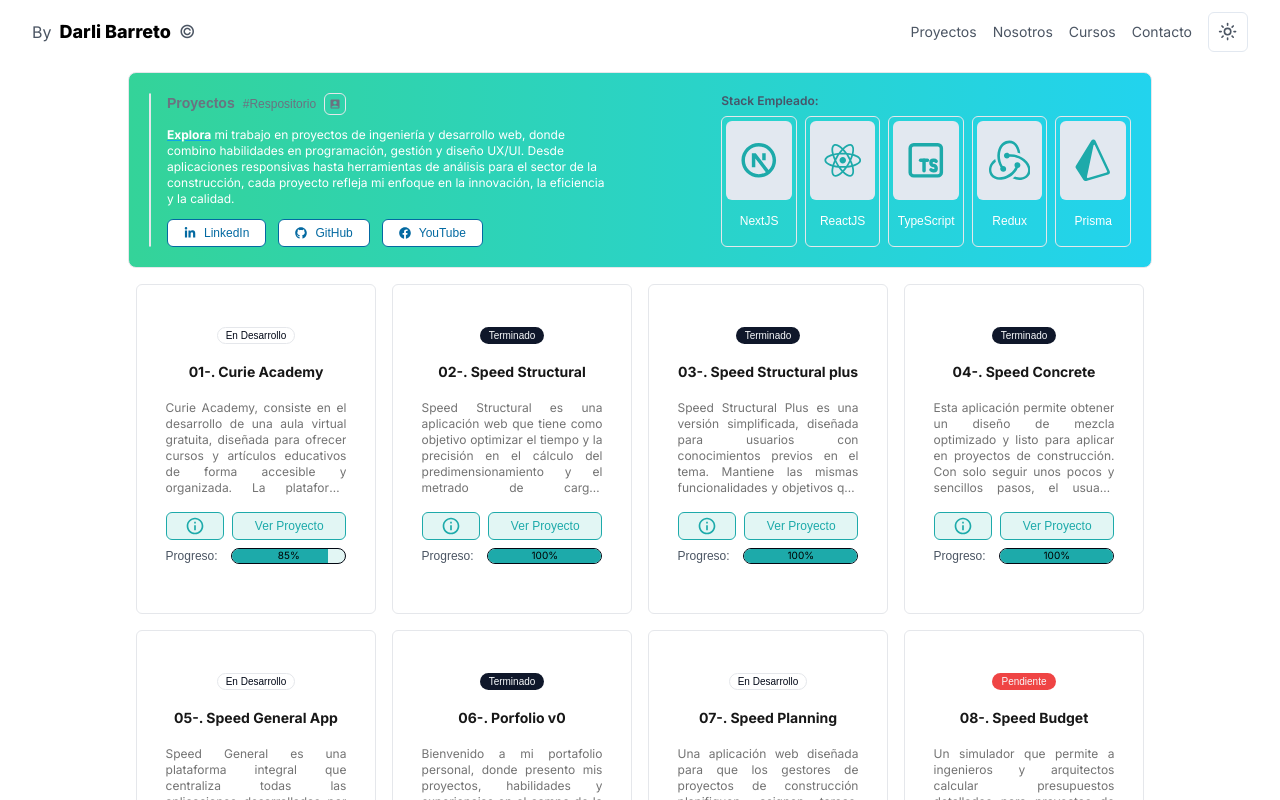
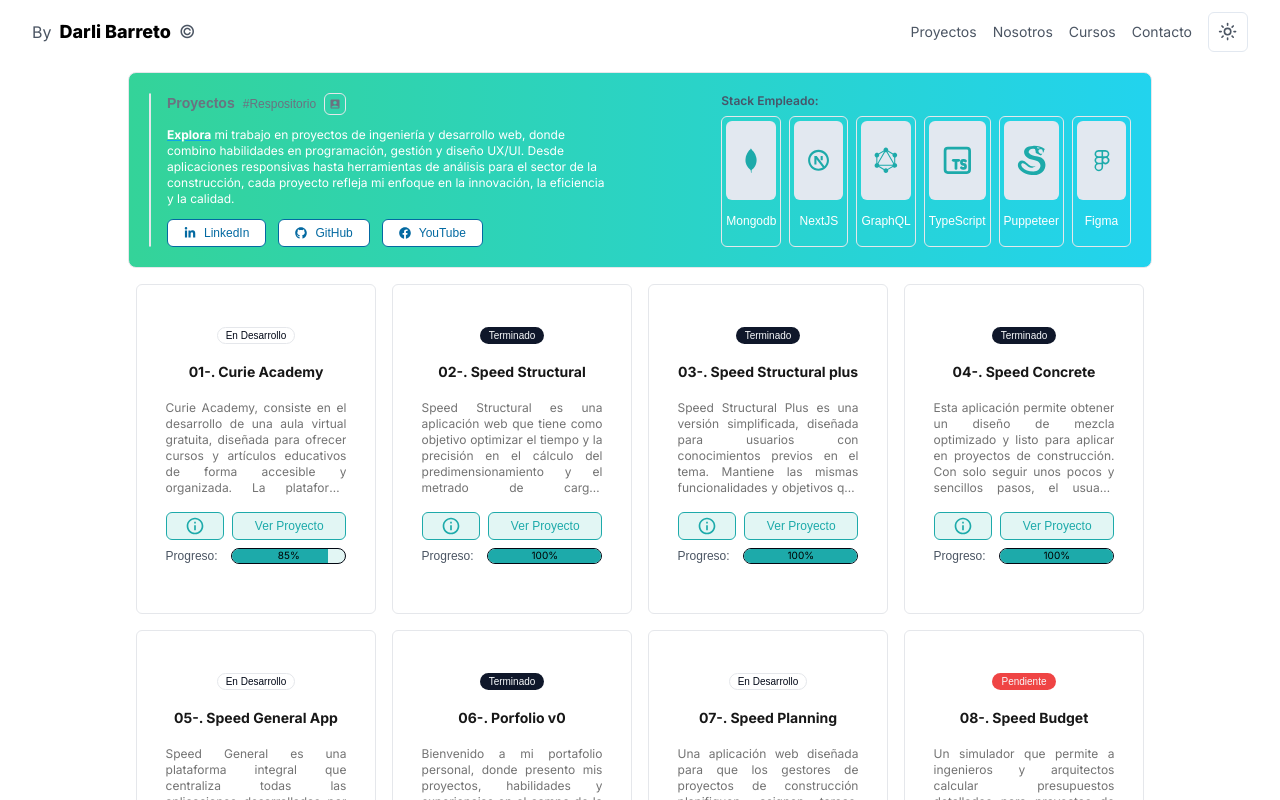
Before and after one commit to Yopax/Speed-Company, a Next.js app: page /proyectos in a window 1280 px wide. Shown: the top 800 px of the page. Built offline with nearby package versions, Linux system fonts and the light colour scheme.

Commit message:
mejoras v2

```diff
--- a/src/app/page.tsx
+++ b/src/app/page.tsx
@@ -36,7 +36,7 @@ export default function Home() {
       <div className="relative z-[-1] flex place-items-center before:absolute before:h-[300px] max-[768px]:mt-10 max-[425px]:mt-1 max-[425px]:w-full before:w-full before:-translate-x-1/2 before:rounded-full before:bg-gradient-radial before:from-white before:to-transparent before:blur-2xl before:content-[''] after:absolute after:-z-20 after:h-[180px] after:w-full after:translate-x-1/3 after:bg-gradient-conic after:from-sky-200 after:via-blue-200 after:blur-2xl after:content-[''] before:dark:bg-gradient-to-br before:dark:from-transparent before:dark:to-blue-700 before:dark:opacity-10 after:dark:from-sky-900 after:dark:via-[#0141ff] after:dark:opacity-40 sm:before:w-[480px] sm:after:w-[240px] before:lg:h-[360px]">
         <div className="flex space-x-2 justify-center text-center items-center flex-col">
           <p className="text-5xl 2xl:text-7xl max-[425px]:text-2xl max-[425px]:w-full max-[425px]:pt-2 w-[90%] font-extrabold text-black dark:text-white">
-            FrontEnd Developer jr
+            Web Developer
           </p>
           <p className="py-4 2xl:text-xl">
             Apasionado por la programación y optimización de procesos
@@ -58,8 +58,9 @@ export default function Home() {
             </span>
           </h2>
           <p className="m-0 max-w-[30ch] text-sm opacity-50">
-            Descubre nuestros proyectos integrando tecnología avanzada y
-            construcción eficiente.
+            Cada proyecto ha sido
+            desarrollado por mí, con el objetivo de fomentar la aplicación de la programación en
+            la ingeniería civil.{" "}
           </p>
         </a>
 
@@ -94,7 +95,7 @@ export default function Home() {
             </span>
           </h2>
           <p className="m-0 max-w-[30ch] text-sm opacity-50">
-            Aprende con nosotros a implementar soluciones tecnológicas en el
+            Aprende a implementar soluciones tecnológicas en el
             sector de la construcción.
           </p>
         </a>
@@ -111,7 +112,7 @@ export default function Home() {
             </span>
           </h2>
           <p className="m-0 max-w-[30ch] text-balance text-sm opacity-50">
-            Hablemos sobre cómo podemos construir el futuro juntos, con
+            Hablemos sobre cómo podemos construir juntos, con
             innovación y precisión.
           </p>
         </a>
--- a/src/components/02_Proyectos/ToolAcount.tsx
+++ b/src/components/02_Proyectos/ToolAcount.tsx
@@ -4,10 +4,27 @@ import { TbBrandTypescript } from "react-icons/tb";
 import { RiNextjsLine } from "react-icons/ri";
 import { SiPrisma } from "react-icons/si";
 import { SiRedux } from "react-icons/si";
+import { GrGraphQl } from "react-icons/gr";
+import { DiMongodb } from "react-icons/di";
+import { SiExpress } from "react-icons/si";
+import { PiFigmaLogo } from "react-icons/pi";
+import { GiSnake } from "react-icons/gi";
+
+
+
 
 function ToolAcount() {
   return (
     <>
+    <div className="p-1  border rounded-md ">
+        <div className="h-[65%] p-3 bg-slate-200 rounded-md">
+          <DiMongodb className="w-full text-[#1DAAAA] h-full" />
+        </div>
+        <div className="flex text-white justify-center lnueva items-center text-xs inter text-center h-[35%]">
+        Mongodb
+        </div>
+      </div>
+
       <div className="p-1  border rounded-md ">
         <div className="h-[65%] p-3 bg-slate-200 rounded-md">
           <RiNextjsLine className="w-full text-[#1DAAAA] h-full" />
@@ -18,10 +35,10 @@ function ToolAcount() {
       </div>
       <div className="p-1  border rounded-md ">
         <div className="h-[65%] p-3 bg-slate-200 rounded-md">
-          <RiReactjsFill className="w-full text-[#1DAAAA] h-full" />
+          <GrGraphQl className="w-full text-[#1DAAAA] h-full" />
         </div>
         <div className="flex text-white lnueva justify-center items-center text-xs inter text-center h-[35%]">
-          ReactJS
+        GraphQL
         </div>
       </div>
       <div className="p-1  border rounded-md ">
@@ -34,20 +51,21 @@ function ToolAcount() {
       </div>
       <div className="p-1  border rounded-md ">
         <div className="h-[65%] p-3 bg-slate-200 rounded-md">
-          <SiRedux className="w-full text-[#1DAAAA] h-full" />
+          <GiSnake className="w-full text-[#1DAAAA] h-full" />
         </div>
         <div className="flex text-white lnueva justify-center items-center text-xs inter text-center h-[35%]">
-          Redux
+        Puppeteer
         </div>
       </div>
       <div className="p-1  border rounded-md ">
         <div className="h-[65%] p-3 bg-slate-200 rounded-md">
-          <SiPrisma className="w-full text-[#1DAAAA] h-full" />
+          <PiFigmaLogo className="w-full text-[#1DAAAA] h-full" />
         </div>
         <div className="flex text-white justify-center lnueva items-center text-xs inter text-center h-[35%]">
-          Prisma
+        Figma
         </div>
       </div>
+
     </>
   );
 }
```
